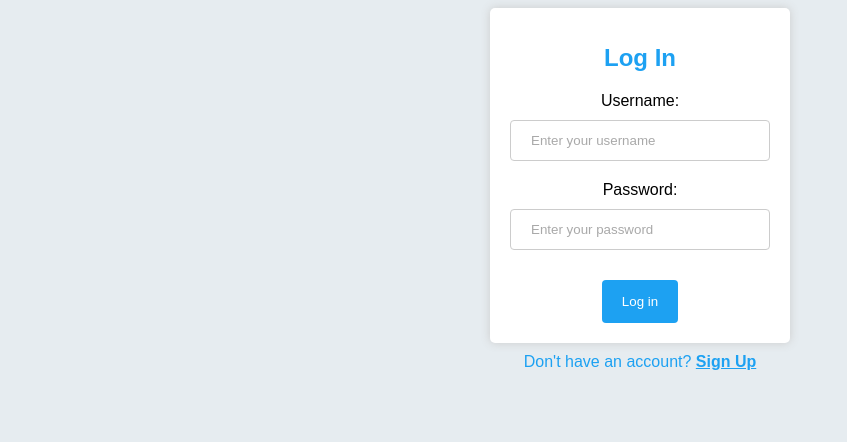
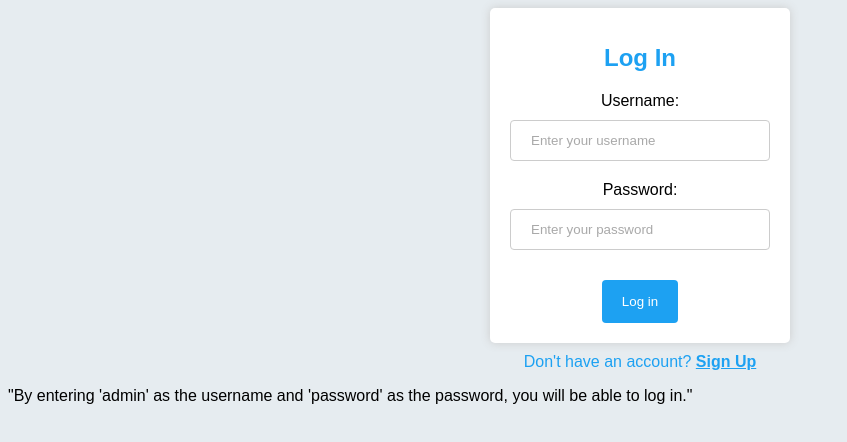
Before and after one commit to FPSamurai30/Final-Exam-login-signup-, a plain HTML site: page index.html in a window 1280 px wide. Shown: the whole page, without its empty margins (0-847 px from the left). Drawn offline with Linux system fonts and the light colour scheme.

Commit message:
Update index.html

```diff
--- a/index.html
+++ b/index.html
@@ -30,5 +30,6 @@
     </form>
 
     <p id="switch-form" onclick="switchForm()">Don't have an account? <span class="bold-underline">Sign Up</span></p>
+      <p>"By entering 'admin' as the username and 'password' as the password, you will be able to log in."</p>
   </body>
 </html>
```
